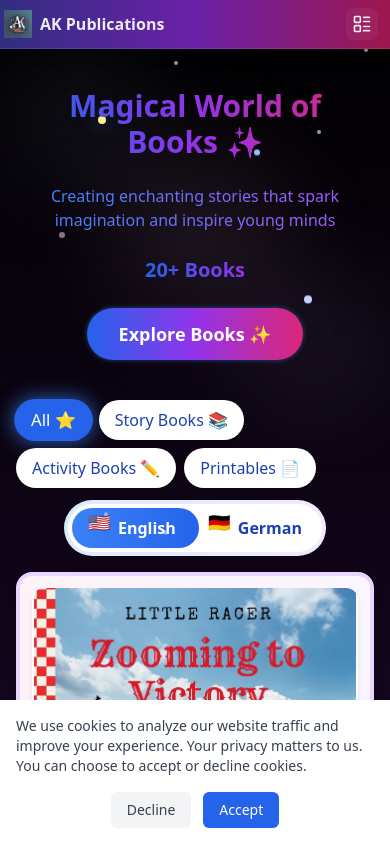
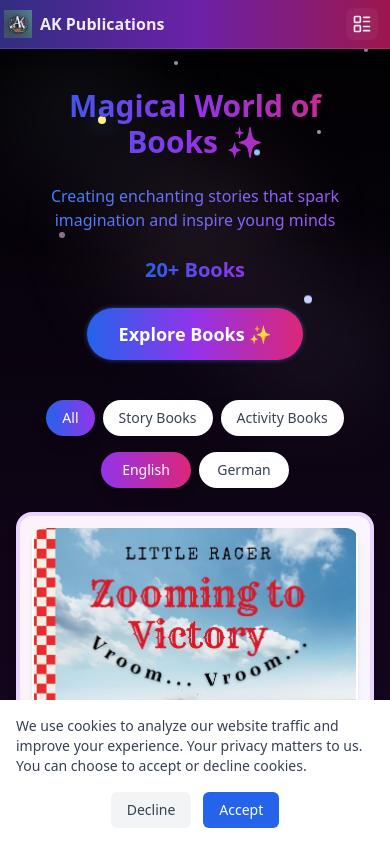
Before and after one commit to aswa50/Joyfulbookshelf.com, a React (Vite) app: page / in a window 390 px wide. Shown: the top 842 px of the page. Built offline with nearby package versions, Linux system fonts and the light colour scheme; the HTML template or start-up script is replaced by a standard one.

Commit message:
Optimized mobile layout for categories and language selector

```diff
--- a/src/App.tsx
+++ b/src/App.tsx
@@ -7,7 +7,7 @@ import { CategoryFilter } from './components/CategoryFilter';
 import { LanguageSelector } from './components/LanguageSelector';
 import { CookieConsent } from './components/CookieConsent';
 
-function App() {
+export function App() {
   const [isListView, setIsListView] = useState(false);
   const [selectedLanguage, setSelectedLanguage] = useState<'English' | 'German'>('English');
   const [selectedCategory, setSelectedCategory] = useState<'All' | 'Story Books' | 'Activity Books' | 'Printables'>('All');
@@ -22,12 +22,14 @@ function App() {
       <Navbar isListView={isListView} onViewChange={setIsListView} />
       <Hero className="min-h-[55vh] pt-16" onExplore={handleExplore} />
       <div ref={bookListRef} className="container mx-auto px-4 -mt-16">
-        <div className="flex flex-col md:flex-row justify-between items-center mb-4 gap-3">
-          <CategoryFilter
-            selectedCategory={selectedCategory}
-            onCategoryChange={setSelectedCategory}
-          />
-          <div className="flex items-center gap-3">
+        <div className="flex flex-col gap-4 mb-6">
+          <div className="flex flex-wrap justify-center gap-2">
+            <CategoryFilter
+              selectedCategory={selectedCategory}
+              onCategoryChange={setSelectedCategory}
+            />
+          </div>
+          <div className="flex justify-center">
             <LanguageSelector
               selectedLanguage={selectedLanguage}
               onLanguageChange={setSelectedLanguage}
--- a/src/components/CategoryFilter.tsx
+++ b/src/components/CategoryFilter.tsx
@@ -6,27 +6,21 @@ interface CategoryFilterProps {
 }
 
 export function CategoryFilter({ selectedCategory, onCategoryChange }: CategoryFilterProps) {
-  const categories = ['All', 'Story Books', 'Activity Books', 'Printables'] as const;
+  const categories: Category[] = ['All', 'Story Books', 'Activity Books'];
 
   return (
-    <div className="flex flex-wrap gap-2">
-      {categories.map((category, index) => (
+    <div className="flex flex-wrap justify-center gap-2">
+      {categories.map((category) => (
         <button
           key={category}
           onClick={() => onCategoryChange(category)}
-          className={`px-4 py-2 rounded-full font-medium transition-smooth hover-lift animate-fade-in-up ${
+          className={`px-4 py-2 rounded-full text-sm font-medium transition-all duration-300 ${
             selectedCategory === category
-              ? 'bg-blue-600 text-white shadow-md transform scale-105 animate-pulse-glow'
-              : 'bg-white text-blue-800 hover:bg-blue-50 hover:shadow-md'
+              ? 'bg-gradient-to-r from-blue-600 to-purple-600 text-white shadow-lg'
+              : 'bg-white text-gray-700 hover:bg-gray-100'
           }`}
-          style={{ animationDelay: `${index * 0.1}s` }}
         >
-          {category} {
-            category === 'Story Books' ? '📚' :
-            category === 'Activity Books' ? '✏️' :
-            category === 'Printables' ? '📄' :
-            '⭐'
-          }
+          {category}
         </button>
       ))}
     </div>
--- a/src/components/LanguageSelector.tsx
+++ b/src/components/LanguageSelector.tsx
@@ -5,49 +5,32 @@ interface LanguageSelectorProps {
   onLanguageChange: (language: 'English' | 'German') => void;
 }
 
-export function LanguageSelector({ selectedLanguage, onLanguageChange }: LanguageSelectorProps) {
+export function LanguageSelector({
+  selectedLanguage,
+  onLanguageChange
+}: LanguageSelectorProps) {
   return (
-    <div className="relative bg-gradient-to-r from-blue-100 to-purple-100 p-1 rounded-full shadow-lg hover:shadow-xl transition-all">
-      <div className="bg-white rounded-full p-1 relative">
-        {/* Sliding background */}
-        <div
-          className={`absolute inset-y-1 w-1/2 bg-gradient-to-r from-blue-500 to-blue-600 rounded-full transition-all duration-500 ${
-            selectedLanguage === 'German' ? 'translate-x-full' : 'translate-x-0'
+    <div className="flex gap-2">
+      <button
+        onClick={() => onLanguageChange('English')}
+        className={`px-4 py-2 rounded-full text-sm font-medium transition-all duration-300 min-w-[90px] ${
+          selectedLanguage === 'English'
+            ? 'bg-gradient-to-r from-purple-600 to-pink-600 text-white shadow-lg'
+            : 'bg-white text-gray-700 hover:bg-gray-100'
         }`}
       >
-          {/* Animated particles */}
-          <div className="absolute inset-0 overflow-hidden">
-            <div className="absolute top-1/4 left-1/4 w-1 h-1 bg-white rounded-full animate-float opacity-50"></div>
-            <div className="absolute bottom-1/4 right-1/4 w-1 h-1 bg-white rounded-full animate-float-delay opacity-50"></div>
-          </div>
-        </div>
-
-        {/* Language buttons */}
-        <div className="relative flex">
-          <button
-            onClick={() => onLanguageChange('English')}
-            className={`px-4 py-1.5 rounded-full font-medium transition-colors relative z-10 ${
-              selectedLanguage === 'English' ? 'text-white' : 'text-blue-800 hover:text-blue-600'
-            }`}
-          >
-            <span className="flex items-center gap-2">
-              <span className="text-lg animate-float">🇺🇸</span>
-              <span className="font-semibold">English</span>
-            </span>
+        English
       </button>
       <button
         onClick={() => onLanguageChange('German')}
-            className={`px-4 py-1.5 rounded-full font-medium transition-colors relative z-10 ${
-              selectedLanguage === 'German' ? 'text-white' : 'text-blue-800 hover:text-blue-600'
+        className={`px-4 py-2 rounded-full text-sm font-medium transition-all duration-300 min-w-[90px] ${
+          selectedLanguage === 'German'
+            ? 'bg-gradient-to-r from-purple-600 to-pink-600 text-white shadow-lg'
+            : 'bg-white text-gray-700 hover:bg-gray-100'
         }`}
       >
-            <span className="flex items-center gap-2">
-              <span className="text-lg animate-float">🇩🇪</span>
-              <span className="font-semibold">German</span>
-            </span>
+        German
       </button>
-        </div>
-      </div>
     </div>
   );
 }
```
Lines whose indentation alone changed are shown as unchanged.
